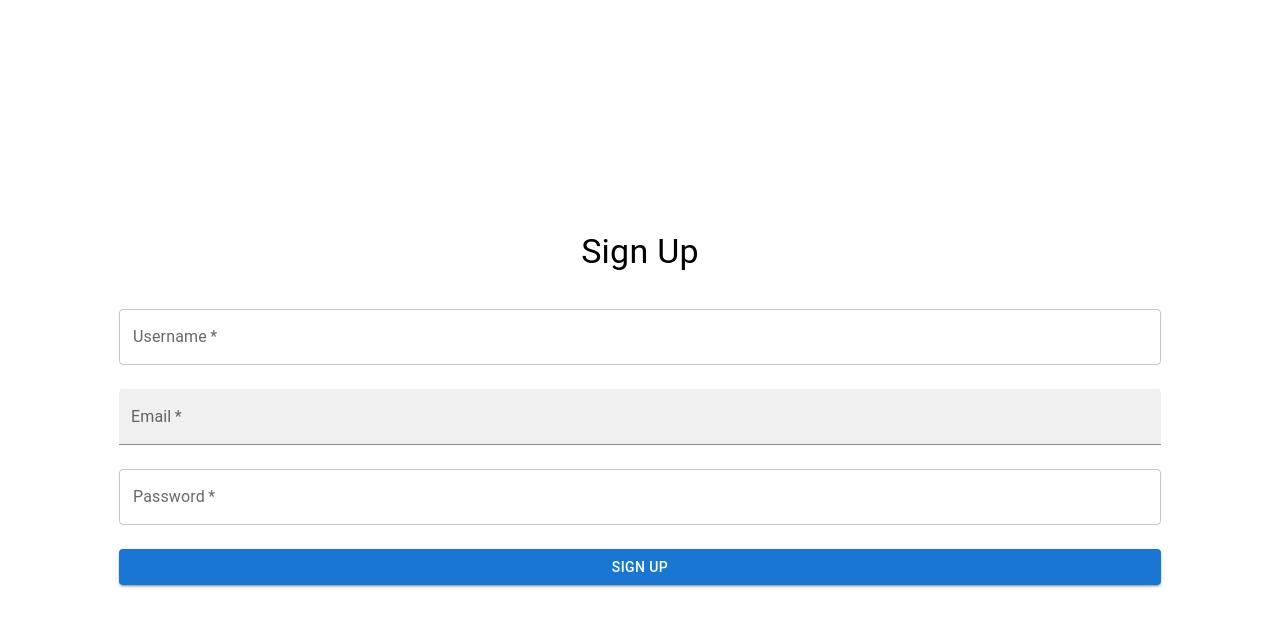
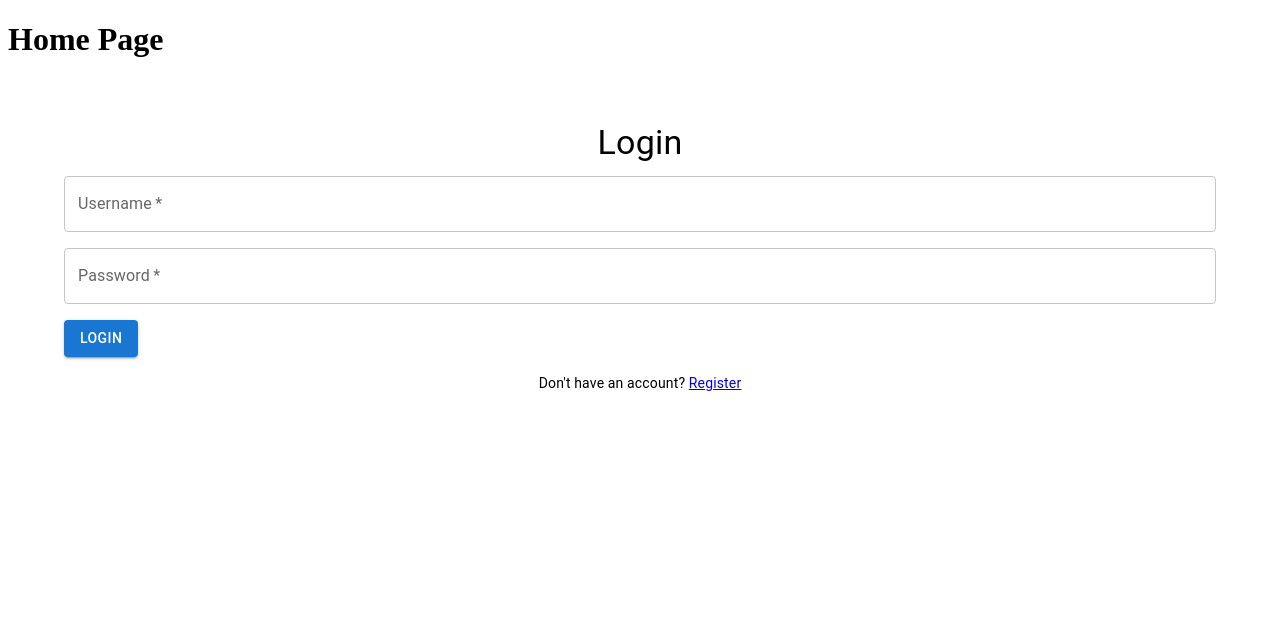
Before and after one commit to saqlain-shah/MERN-Stack-Web-Development-Batch-5, a React (Vite) app in the folder react-app/: page /login in a window 1280 px wide. Shown: the top 626 px of the page. Built offline with nearby package versions, Linux system fonts and the light colour scheme.

Commit message:
Added login and register form

```diff
--- a/react-app/package.json
+++ b/react-app/package.json
@@ -10,8 +10,12 @@
     "preview": "vite preview"
   },
   "dependencies": {
+    "@emotion/react": "^11.11.1",
+    "@emotion/styled": "^11.11.0",
+    "@mui/icons-material": "^5.14.19",
     "react": "^18.2.0",
-    "react-dom": "^18.2.0"
+    "react-dom": "^18.2.0",
+    "react-router-dom": "^6.20.1"
   },
   "devDependencies": {
     "@types/react": "^18.2.15",
--- a/react-app/src/App.jsx
+++ b/react-app/src/App.jsx
@@ -1,15 +1,20 @@
-//import FirstComp from "./components/FirstComp"
-//import SecondComp from "./components/SecondComp"
-//import FavoriteColor from "./components/color"
-//import ChildComponent from "./components/child"
-//import Parent from "./components/parent"
-import SignUpForm from "./components/SignUp"
-function App() {
+import React from 'react';
+import { BrowserRouter as Router, Route, Routes } from 'react-router-dom';
+import SignUp from './components/SignUp';
+import SignIn from './components/SignIn';
+
+const App = () => {
   return (
-    <>
-      <SignUpForm />
-    </>
-  )
-}
+    <React.Fragment>
+      <h1>Home Page</h1>
+      <Router>
+        <Routes>
+          <Route path="/register" element={<SignUp />} />
+          <Route path="/login" element={<SignIn />} />
+        </Routes>
+      </Router>
+    </React.Fragment>
+  );
+};
 
-export default App
+export default App;
--- /dev/null
+++ b/react-app/src/components/SignIn.jsx
@@ -0,0 +1,62 @@
+// SignIn.js
+import { useState } from 'react';
+import { Link } from 'react-router-dom';
+import { Box, Container, Grid, TextField, Typography, Button } from '@mui/material';
+
+const SignIn = () => {
+    const [loginUsername, setLoginUsername] = useState('');
+    const [loginPassword, setLoginPassword] = useState('');
+
+    const handleLogin = () => {
+        // You can handle the login logic here
+        const loginData = {
+            username: loginUsername,
+            password: loginPassword,
+        };
+        console.log('Login Data:', loginData);
+    };
+
+    return (
+        <Container>
+            <Box sx={{ mt: 8 }}>
+                <Typography variant="h4" align="center" gutterBottom>
+                    Login
+                </Typography>
+                <Grid container spacing={2}>
+                    <Grid item xs={12}>
+                        <TextField
+
+                            fullWidth
+                            label="Username"
+                            required
+                            value={loginUsername}
+                            onChange={(e) => setLoginUsername(e.target.value)}
+                        />
+                    </Grid>
+                    <Grid item xs={12}>
+                        <TextField
+                            fullWidth
+                            label="Password"
+                            type="password"
+                            required
+                            value={loginPassword}
+                            onChange={(e) => setLoginPassword(e.target.value)}
+                        />
+                    </Grid>
+                    <Grid item xs={12}>
+                        <Button variant="contained" color="primary" onClick={handleLogin}>
+                            Login
+                        </Button>
+                    </Grid>
+                    <Grid item xs={12}>
+                        <Typography variant="body2" align="center">
+                            Don't have an account? <Link to="/register">Register</Link>
+                        </Typography>
+                    </Grid>
+                </Grid>
+            </Box>
+        </Container>
+    );
+};
+
+export default SignIn;
--- a/react-app/src/components/SignUp.jsx
+++ b/react-app/src/components/SignUp.jsx
@@ -1,84 +1,94 @@
-import  { useState } from 'react';
-import { Box, Button, Grid, TextField, Typography } from '@mui/material';
+// SignUp.js
+import { useState } from 'react';
+import { Link } from 'react-router-dom';
+import { Box, Container, Grid, TextField, Typography, Button } from '@mui/material';
 
-const SignUpForm = () => {
+const SignUp = () => {
   const [username, setUsername] = useState('');
   const [email, setEmail] = useState('');
   const [password, setPassword] = useState('');
+  const [firstName, setFirstName] = useState('');
+  const [lastName, setLastName] = useState('');
 
-  const handleSubmit = (event) => {
-    event.preventDefault();
-
-    const formData = {
+  const handleRegister = () => {
+    // You can handle the registration logic here
+    const userData = {
       username,
       email,
       password,
+      firstName,
+      lastName,
     };
-    alert(JSON.stringify(formData, null, 2));
+    console.log('Registration Data:', userData);
   };
 
   return (
-    <Box
-      sx={{
-        display: 'flex',
-        justifyContent: 'center',
-        alignItems: 'center',
-        height: '100vh',
-      }}
-    >
-      <form onSubmit={handleSubmit}>
-        <Grid container spacing={3}>
-          <Grid item xs={12}>
-            <Typography variant="h4" align="center" gutterBottom>
-              Sign Up
-            </Typography>
-          </Grid>
-          <Grid item xs={12}>
+    <Container>
+      <Box sx={{ mt: 8 }}>
+        <Typography variant="h4" align="center" gutterBottom>
+          Register
+        </Typography>
+        <Grid container spacing={2}>
+          <Grid item xs={12} >
             <TextField
               fullWidth
               label="Username"
-              variant="outlined"
               required
               value={username}
               onChange={(e) => setUsername(e.target.value)}
             />
           </Grid>
-          <Grid item xs={12}>
+          <Grid item xs={12} >
             <TextField
               fullWidth
               label="Email"
-              type="email"
-              variant="filled"
               required
               value={email}
               onChange={(e) => setEmail(e.target.value)}
             />
           </Grid>
-          <Grid item xs={12}>
+          <Grid item xs={12} >
             <TextField
               fullWidth
               label="Password"
               type="password"
-              variant="outlined"
               required
               value={password}
               onChange={(e) => setPassword(e.target.value)}
             />
           </Grid>
+          <Grid item xs={12} >
+            <TextField
+              fullWidth
+              label="First Name"
+              required
+              value={firstName}
+              onChange={(e) => setFirstName(e.target.value)}
+            />
+          </Grid>
+          <Grid item xs={12} >
+            <TextField
+              fullWidth
+              label="Last Name"
+              required
+              value={lastName}
+              onChange={(e) => setLastName(e.target.value)}
+            />
+          </Grid>
           <Grid item xs={12}>
-            <Button
-              type="submit"
-              variant="contained"
-              color="primary"
-              fullWidth
-            >
-              Sign Up
+            <Button variant="contained" color="primary" onClick={handleRegister}>
+              Register
             </Button>
           </Grid>
+          <Grid item xs={12}>
+            <Typography variant="body2" align="center">
+              Already have an account? <Link to="/login">Login</Link>
+            </Typography>
+          </Grid>
         </Grid>
-      </form>
-    </Box>
+      </Box>
+    </Container>
   );
 };
 
-export default SignUpForm;
+export default SignUp;
```
Also changed, not shown: 1 other file (tests, documents, lock files or other folders).
